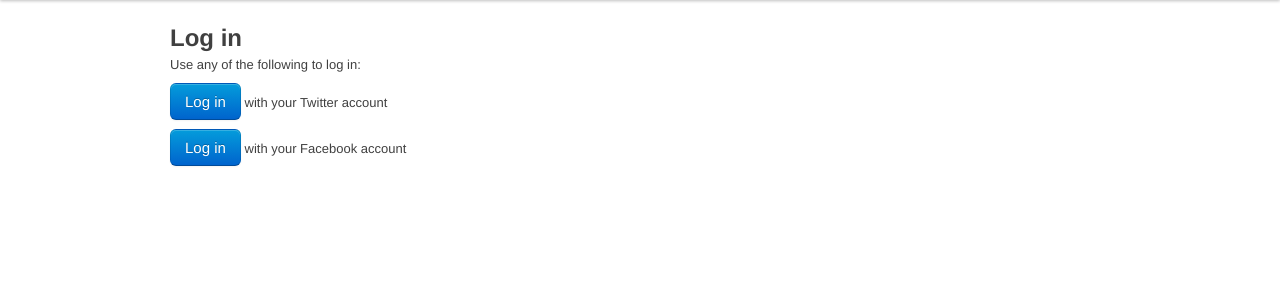
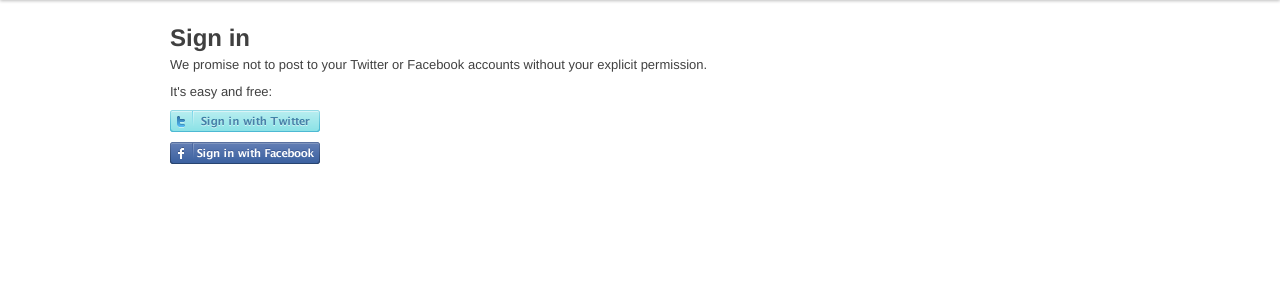
Before and after one commit to audreyfeldroy/django-handstand-audreyr, a Django app: template handstand_project/templates/login.html in a window 1280 px wide. Shown: the part 40-340 px from the top of the page. Run offline with Django 3.2, Linux system fonts and the light colour scheme; the template is opened without the code that fills it, so the values that code supplies are empty; some libraries are stand-ins or nearby versions.

Commit message:
Now using nice Komodo buttons.

```diff
--- a/handstand_project/static/css/base.css
+++ b/handstand_project/static/css/base.css
@@ -2,3 +2,23 @@
 body {
     padding-top: 60px;
 }
+
+a.fb-button {
+	background: url(../img/social_signin_buttons_icons/facebook_signin.png) no-repeat 0 0;
+	width: 150px;
+	height: 23px;
+	display: block;
+	text-indent: -9999px;
+}
+a.fb-button:hover { background-position: 0 -23px; }
+a.fb-button:active { background-position: 0 -46px; }
+
+a.twitter-button {
+	background: url(../img/social_signin_buttons_icons/twitter_signin.png) no-repeat 0 0;
+	width: 150px;
+	height: 23px;
+	display: block;
+	text-indent: -9999px;
+}
+a.twitter-button:hover { background-position: 0 -23px; }
+a.twitter-button:active { background-position: 0 -46px; }
--- a/handstand_project/templates/about.html
+++ b/handstand_project/templates/about.html
@@ -5,4 +5,5 @@
 {% block content %}
     <h2>About this site</h2>
     <p>This site was created by Audrey M. Roy.</p>
+    <p>Sign in with Twitter/Facebook icons are from <a href="http://www.komodomedia.com/blog/2009/06/sign-in-with-twitter-facebook-and-openid/">Komodo Media</a>.
 {% endblock %}
--- a/handstand_project/templates/login.html
+++ b/handstand_project/templates/login.html
@@ -3,12 +3,13 @@
 {% block title %}Log in{% endblock %}
 
 {% block content %}
-        <h2>Log in</h2>
+        <h2>Sign in</h2>
         {% if request.user.is_authenticated %}
-            <p>You are already logged in.</p>
+            <p>You are already signed in.</p>
         {% else %}
-            <p>Use any of the following to log in:</p>
-            <p><a class="btn large primary" href="{% url socialauth_begin 'twitter' %}">Log in</a> with your Twitter account</p>
-            <p><a class="btn large primary" href="{% url socialauth_begin 'facebook' %}">Log in</a> with your Facebook account</p>
+            <p>We promise not to post to your Twitter or Facebook accounts without your explicit permission.</p>
+            <p>It's easy and free:</p>
+            <p><a class="twitter-button" href="{% url socialauth_begin 'twitter' %}">&nbsp;</a></p>
+            <p><a class="fb-button" href="{% url socialauth_begin 'facebook' %}">&nbsp;</a></p>
         {% endif %}
 {% endblock %}
```
Also changed, not shown: handstand_project/static/img/sign-in-with-twitter-d.png (added), handstand_project/static/img/sign-in-with-twitter-l.png (added), handstand_project/static/img/social_signin_buttons_icons/facebook_16.png (added), handstand_project/static/img/social_signin_buttons_icons/facebook_32.png (added), handstand_project/static/img/social_signin_buttons_icons/facebook_signin.png (added), handstand_project/static/img/social_signin_buttons_icons/linkedin_16.png (added), handstand_project/static/img/social_signin_buttons_icons/linkedin_32.png (added), handstand_project/static/img/social_signin_buttons_icons/linkedin_signin.png (added), handstand_project/static/img/social_signin_buttons_icons/openid_16.png (added), handstand_project/static/img/social_signin_buttons_icons/openid_32.png (added), handstand_project/static/img/social_signin_buttons_icons/openid_signin.png (added), handstand_project/static/img/social_signin_buttons_icons/twitter_16.png (added), handstand_project/static/img/social_signin_buttons_icons/twitter_32.png (added), handstand_project/static/img/social_signin_buttons_icons/twitter_signin.png (added).
